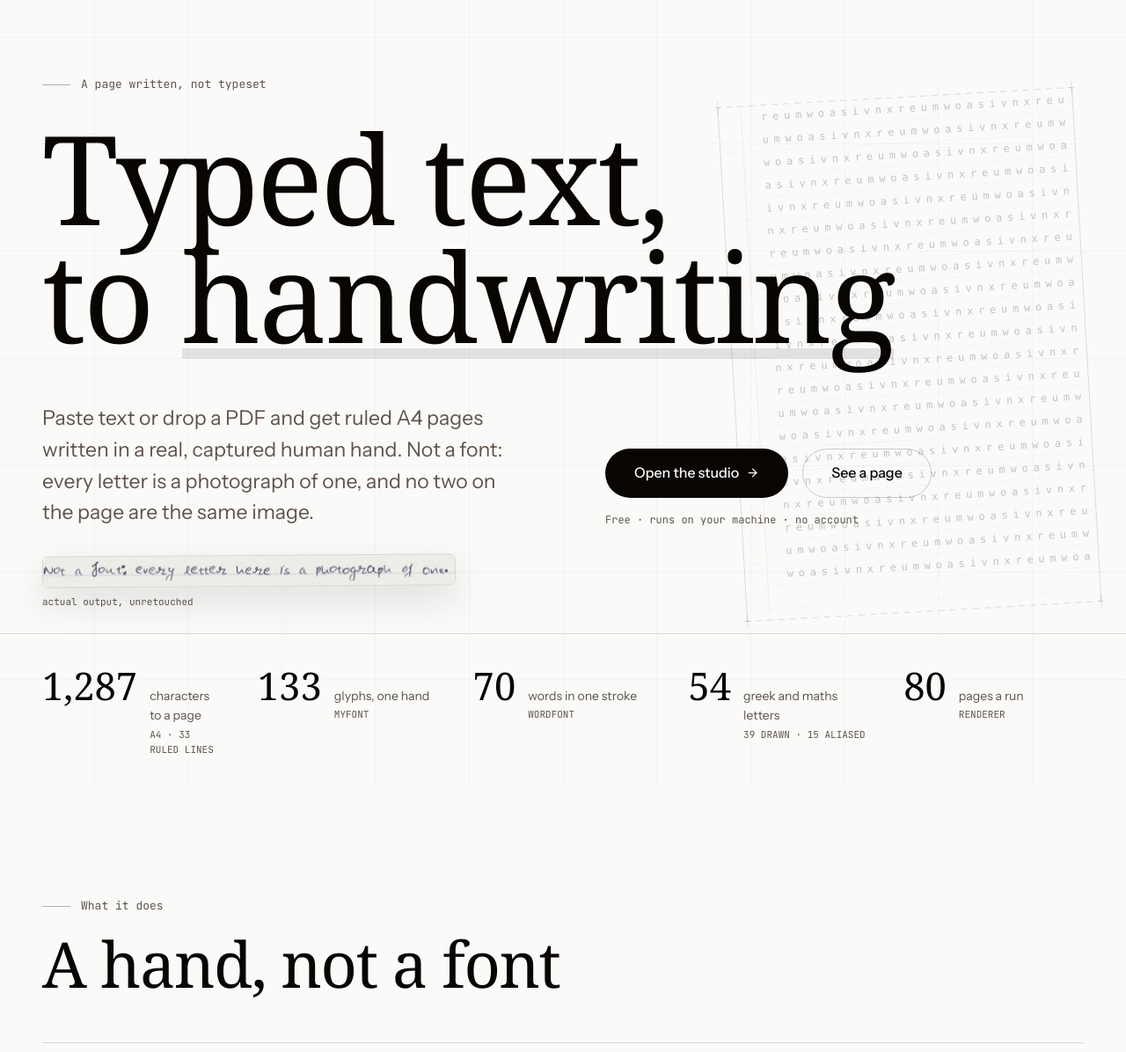
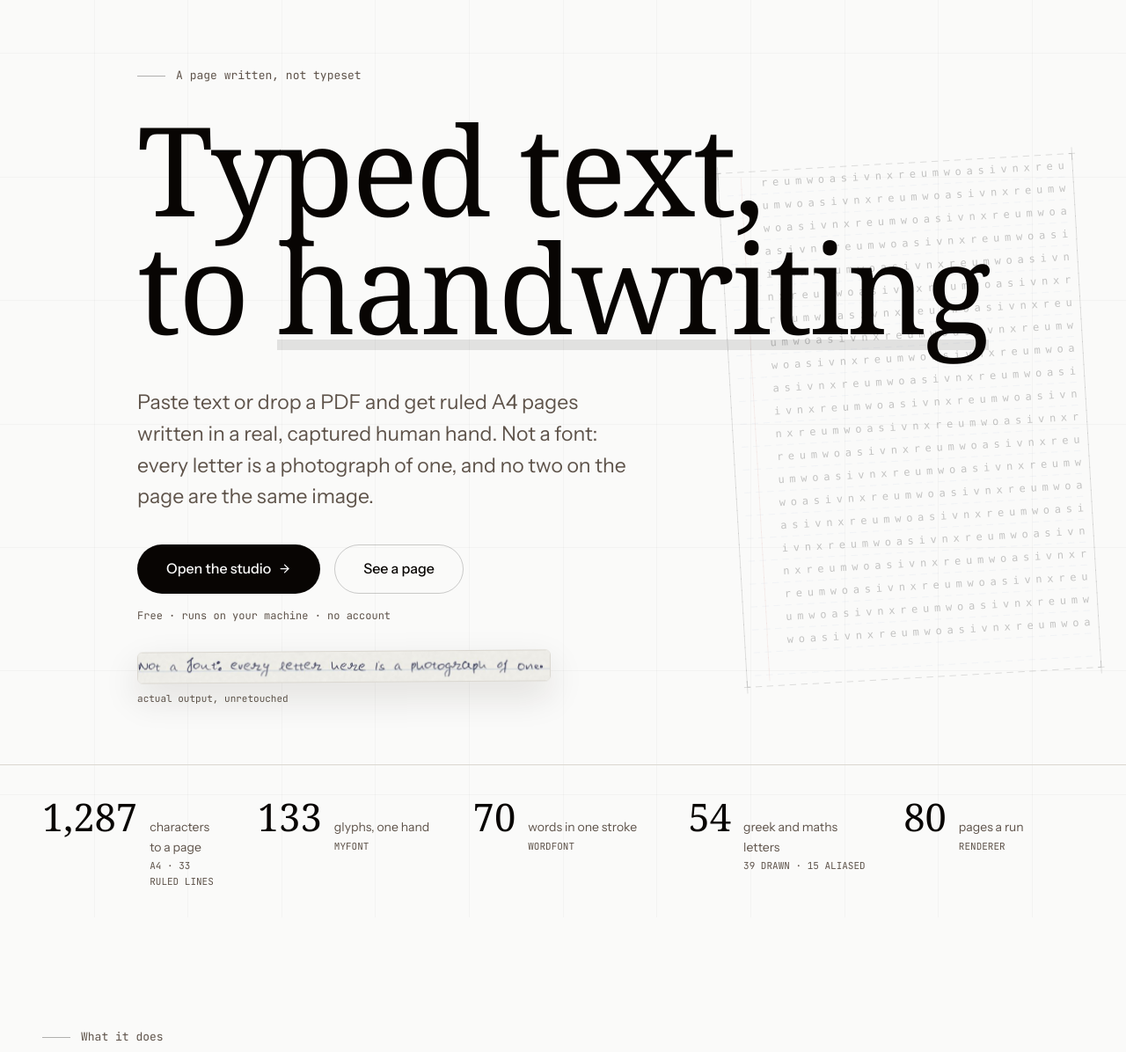
Before and after one commit to pranjalprateek6/Text2Hand, a Flask app: page / in a window 1280 px wide. Shown: the part 80-1276 px from the top of the page at 88% size. Run offline with Flask 3, Linux system fonts and the light colour scheme; some libraries are stand-ins or nearby versions; some web fonts are replaced.

Commit message:
Hero reads as one column: promise, action, proof
The buttons sat in a second column beside the lede, an arrangement that
balanced until the proof strip made the left side taller and left them
floating next to nothing. Now everything the reader needs follows one line
down the page: the lede, then the buttons, then the strip of real ink, all
sharing a left edge to the pixel at both widths. The action sits exactly
where the persuasion ends instead of off to the side of it.

The hero's foot opens up from 4px to 44px between the strip and the stats
hairline, paid for out of the top padding so the whole hero still holds a
screen. Checked at 1280 and 375: four elements on one edge, reading order
intact, nothing overflowing, the strip clear of the viewport edge.

```diff
--- a/static/landing.css
+++ b/static/landing.css
@@ -77,7 +77,7 @@ section { position: relative; }
 /* padding-block, never the shorthand: this element is also a .wrap, and the
    shorthand's zero was silently erasing .wrap's inline padding, leaving the
    hero flush against the viewport edge while the stats under it kept theirs */
-.hero__in { position: relative; z-index: 10; padding-block: 160px 200px; }
+.hero__in { position: relative; z-index: 10; padding-block: 150px 240px; }
 .hero__title { font-size: clamp(3rem, 11vw, 9.5rem); }
 .hero__title .line { display: block; }
 .hero__word { position: relative; display: inline-block; }
@@ -86,14 +86,16 @@ section { position: relative; }
   height: 12px;
   background: color-mix(in oklch, var(--foreground) 10%, transparent);
 }
-.hero__cols {
-  margin-top: 56px;
-  display: grid; gap: 40px;
-  align-items: end;
+/* One column of flow: promise, action, proof, all on the same left edge. The
+   buttons used to sit in a second column beside the lede, which balanced
+   until the proof strip made the left side taller and left them floating
+   next to nothing, off the path the eye actually takes. */
+.hero__lede {
+  margin-top: 48px;
+  font-size: clamp(18px, 2vw, 23px); line-height: 1.55;
+  color: var(--muted-foreground); max-width: 36rem;
 }
-@media (min-width: 1024px) { .hero__cols { grid-template-columns: 1fr 1fr; gap: 96px; } }
-.hero__lede { font-size: clamp(18px, 2vw, 23px); line-height: 1.55; color: var(--muted-foreground); max-width: 36rem; }
-.hero__acts { display: flex; flex-wrap: wrap; align-items: center; gap: 16px; }
+.hero__acts { margin-top: 36px; display: flex; flex-wrap: wrap; align-items: center; gap: 16px; }
 .hero__note { width: 100%; font-family: var(--font-mono); font-size: 12px; color: var(--muted-foreground); }
 
 /* one line of the actual product, in the first screen: the proof should not
--- a/templates/landing.html
+++ b/templates/landing.html
@@ -54,7 +54,6 @@
           aria-label="handwriting"></span><u aria-hidden="true"></u></span></span>
       </h1>
 
-      <div class="hero__cols">
       <p class="hero__lede rv" data-delay="150">
         Paste text or drop a PDF and get ruled A4 pages written in a real,
         captured human hand. Not a font: every letter is a photograph of one,
@@ -68,7 +67,6 @@
         </a>
         <a class="btn btn--lg btn--outline" href="#evidence">See a page</a>
         <span class="hero__note">Free · runs on your machine · no account</span>
-        </div>
       </div>
 
       <figure class="hero__proof rv" data-delay="350">
```
Lines whose indentation alone changed are shown as unchanged.
